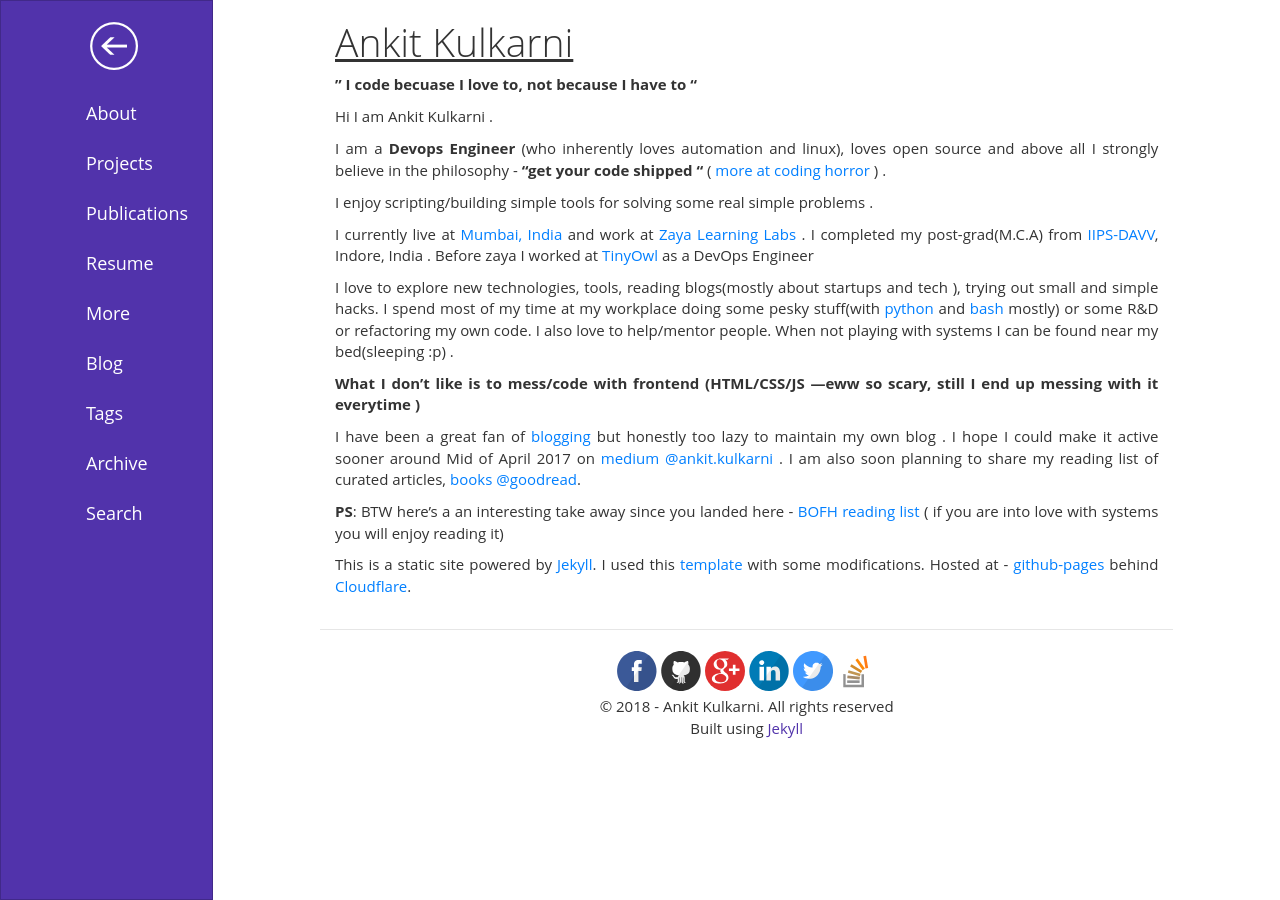
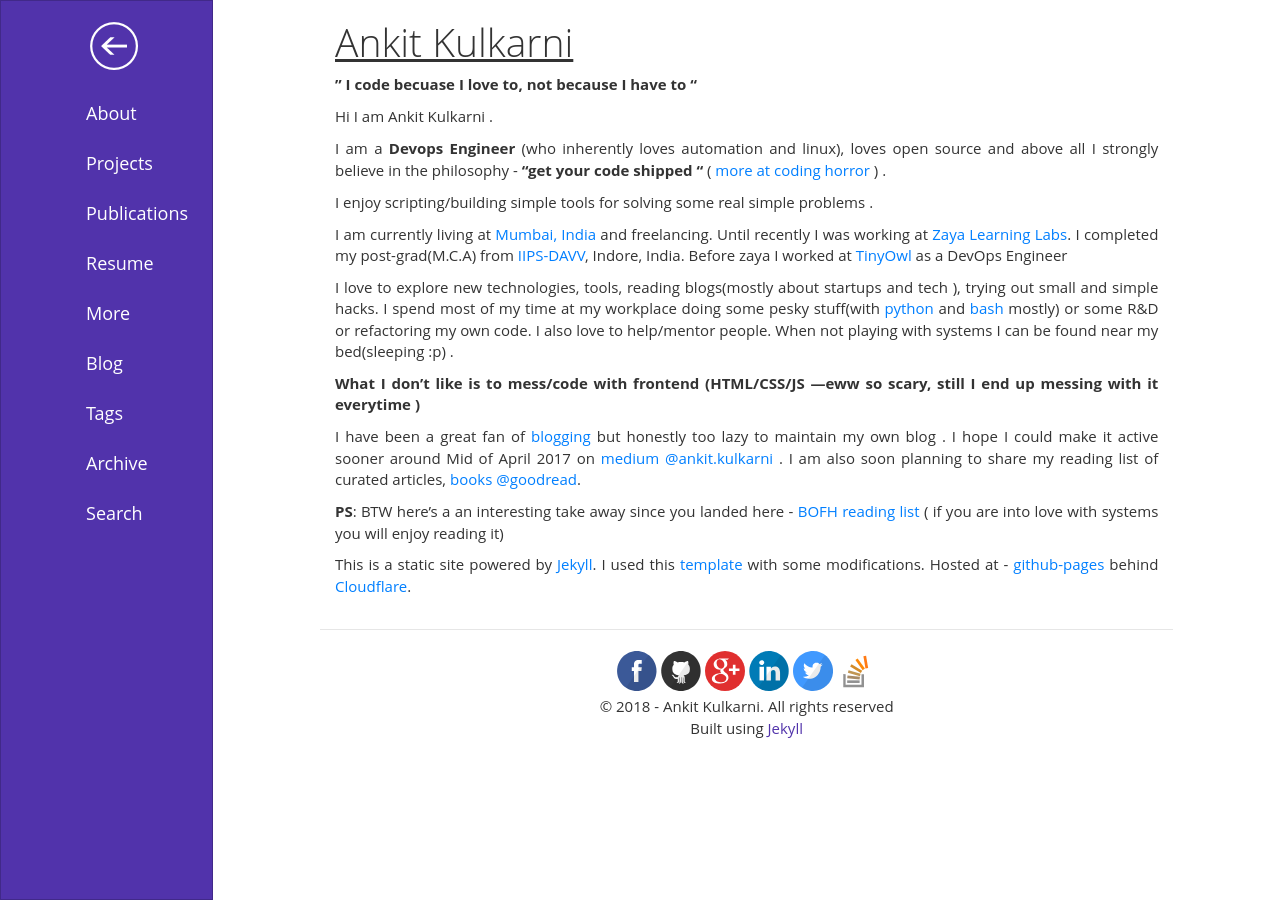
Before and after one commit to Ankit-Kulkarni/Ankit-Kulkarni.github.io, a Jekyll site: the page built from aboutme/index.md, in a window 1280 px wide. Built offline with Jekyll 4.4.1, drawn with Linux system fonts in a browser that asks for light colours.

Commit message:
changes aboutme

```diff
--- a/aboutme/index.md
+++ b/aboutme/index.md
@@ -15,7 +15,7 @@
 
 I enjoy scripting/building simple tools for solving some real simple problems .
 
-I currently live at [Mumbai, India](https://www.google.co.in/maps/place/Mumbai,+Maharashtra/@19.082688,72.600998,10z/data=!3m1!4b1!4m5!3m4!1s0x3be7c6306644edc1:0x5da4ed8f8d648c69!8m2!3d19.0759837!4d72.8776559) and work at [Zaya Learning Labs](http://www.zaya.in/) . I completed my post-grad(M.C.A) from [IIPS-DAVV](http://iips.edu.in/), Indore, India  . Before zaya I worked at [TinyOwl](http://www.tinyowl.com/) as a DevOps Engineer
+I am currently living at [Mumbai, India](https://www.google.co.in/maps/place/Mumbai,+Maharashtra/@19.082688,72.600998,10z/data=!3m1!4b1!4m5!3m4!1s0x3be7c6306644edc1:0x5da4ed8f8d648c69!8m2!3d19.0759837!4d72.8776559) and freelancing. Until recently I was working at [Zaya Learning Labs](http://www.zaya.in/). I completed my post-grad(M.C.A) from [IIPS-DAVV](http://iips.edu.in/), Indore, India. Before zaya I worked at [TinyOwl](http://www.tinyowl.com/) as a DevOps Engineer
 
 I love to explore new technologies, tools, reading blogs(mostly about startups and tech ), trying out small and simple hacks. I spend most of my time at my workplace doing some pesky stuff(with [python](https://www.python.org/) and [bash](https://www.gnu.org/software/bash/) mostly) or some R&D or refactoring my own code.  I also love to help/mentor people. When not playing with systems I can be found near my bed(sleeping :p) .
 
```
